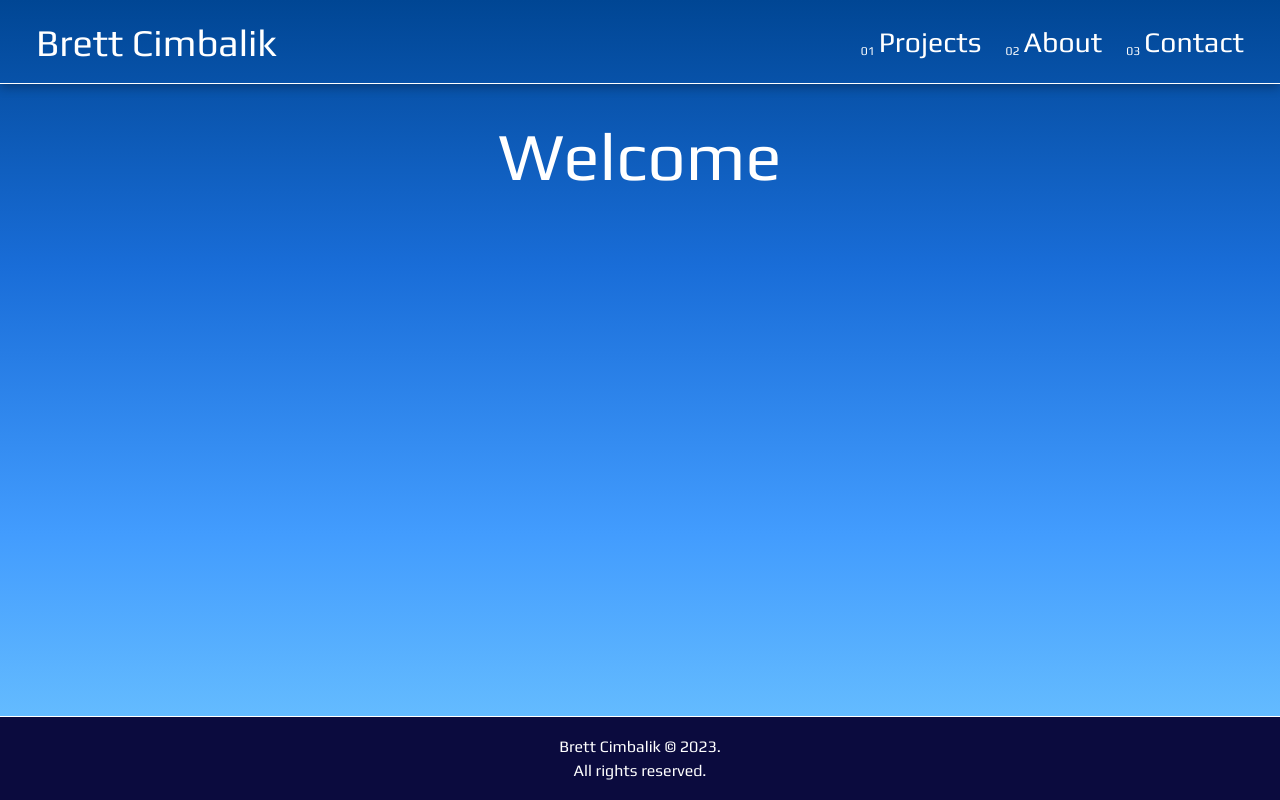
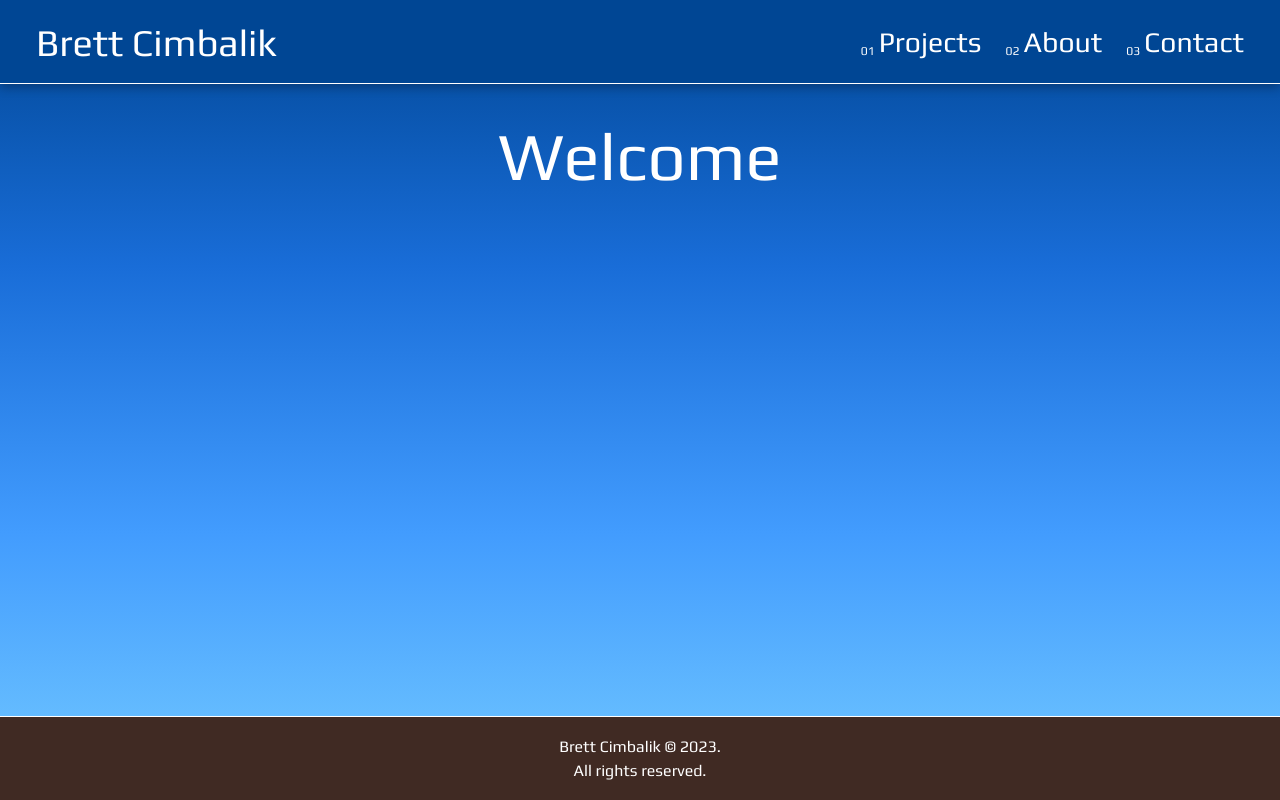
Before and after one commit to bcimbali/my-site-2, a Next.js app: page / in a window 1280 px wide. Built offline with nearby package versions, Linux system fonts and the light colour scheme.

Commit message:
feat(theme): update header & footer colors

```diff
--- a/src/components/Footer/index.tsx
+++ b/src/components/Footer/index.tsx
@@ -1,10 +1,10 @@
 import styled, { css } from 'styled-components';
 
 const FooterContainer = styled.footer`
-  ${({ theme: { colors, footer, mediaQuery, themeColors } }) => css`
+  ${({ theme: { footer, mediaQuery, themeColors } }) => css`
     align-items: center;
     align-self: end;
-    background-color: ${colors.blue};
+    background-color: ${themeColors.footerBg};
     border-top: 1px solid ${themeColors.fg};
     display: flex;
     flex-direction: column;
--- a/src/components/Navbar/index.tsx
+++ b/src/components/Navbar/index.tsx
@@ -91,7 +91,7 @@ const MobileNavBttn = styled.button`
 const OuterNav = styled.nav`
   ${({ theme: { layout, mediaQuery, nav, themeColors } }) => css`
     align-items: center;
-    background-color: ${themeColors.bg};
+    background-color: ${themeColors.navbarBg};
     border-bottom: 1px solid ${themeColors.headings};
     box-shadow: rgba(0, 0, 0, 0.3) 0px 3px 10px;
     display: flex;
--- a/src/styling/themes/darkTheme.ts
+++ b/src/styling/themes/darkTheme.ts
@@ -31,6 +31,7 @@ const colors = {
   green: '#a5dbcb',
   blue: '#0B0B3E',
   purple: '#b1b0e5',
+  brown: '#402a23',
   black: '#111111',
   white: '#FFFFFF',
   bg: 'linear-gradient(to bottom, #004694, #196DD8, #429CFE, #73C9FF)',
@@ -44,9 +45,11 @@ const theme = {
     bg: colors.bg,
     body: colors.white,
     fg: colors.white,
+    footerBg: colors.brown,
     headings: colors.white,
     mobileDropdownBg: colors.white,
     mobileDropdownFg: colors.blue,
+    navbarBg: '#004694',
     secondary: '#380D8B'
   },
   layout: gridValues,
```
